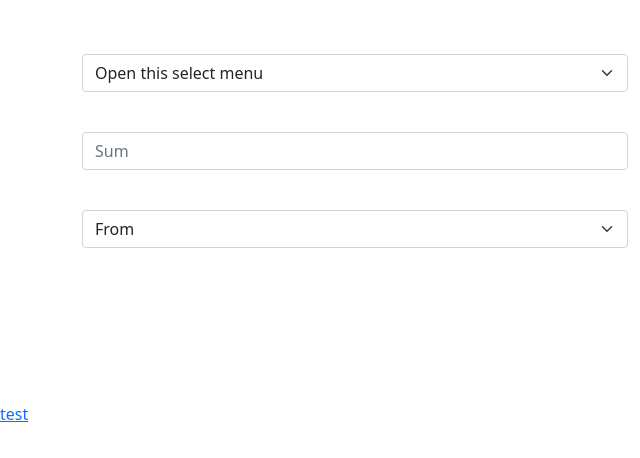
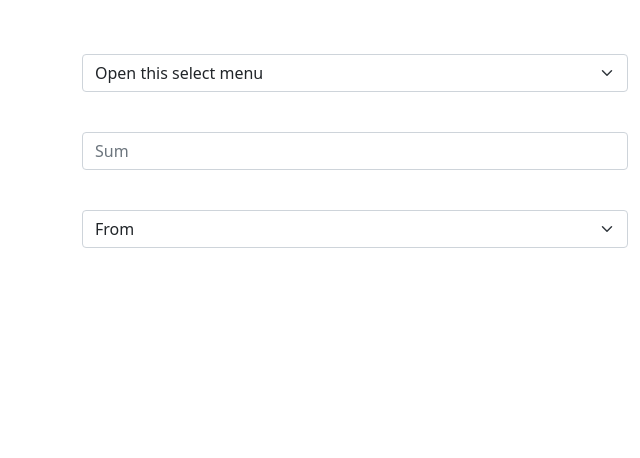
Before and after one commit to Innovider/cryptoControl, a plain HTML site: page index.html in a window 1280 px wide. Shown: the full height of the page, 0-640 px from the left. Drawn offline with nearby package versions, Linux system fonts and the light colour scheme.

Commit message:
delete test

```diff
--- a/index.html
+++ b/index.html
@@ -102,10 +102,6 @@
         </form>
     </div>
 
-    <br />
-
-    <a href="13122285780474263424936638727369784929004">test</a>
-
     <!-- Optional JavaScript; choose one of the two! -->
 
     <!-- Option 1: Bootstrap Bundle with Popper -->
```
